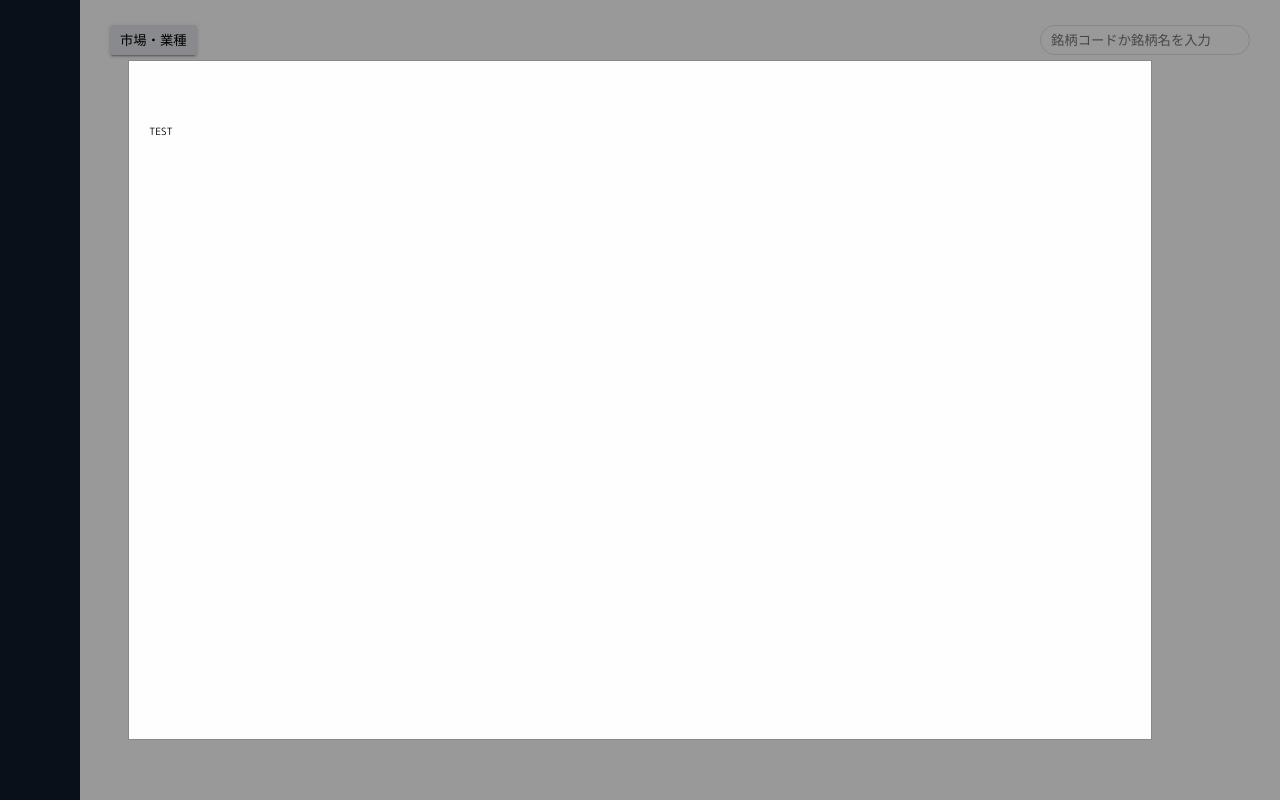
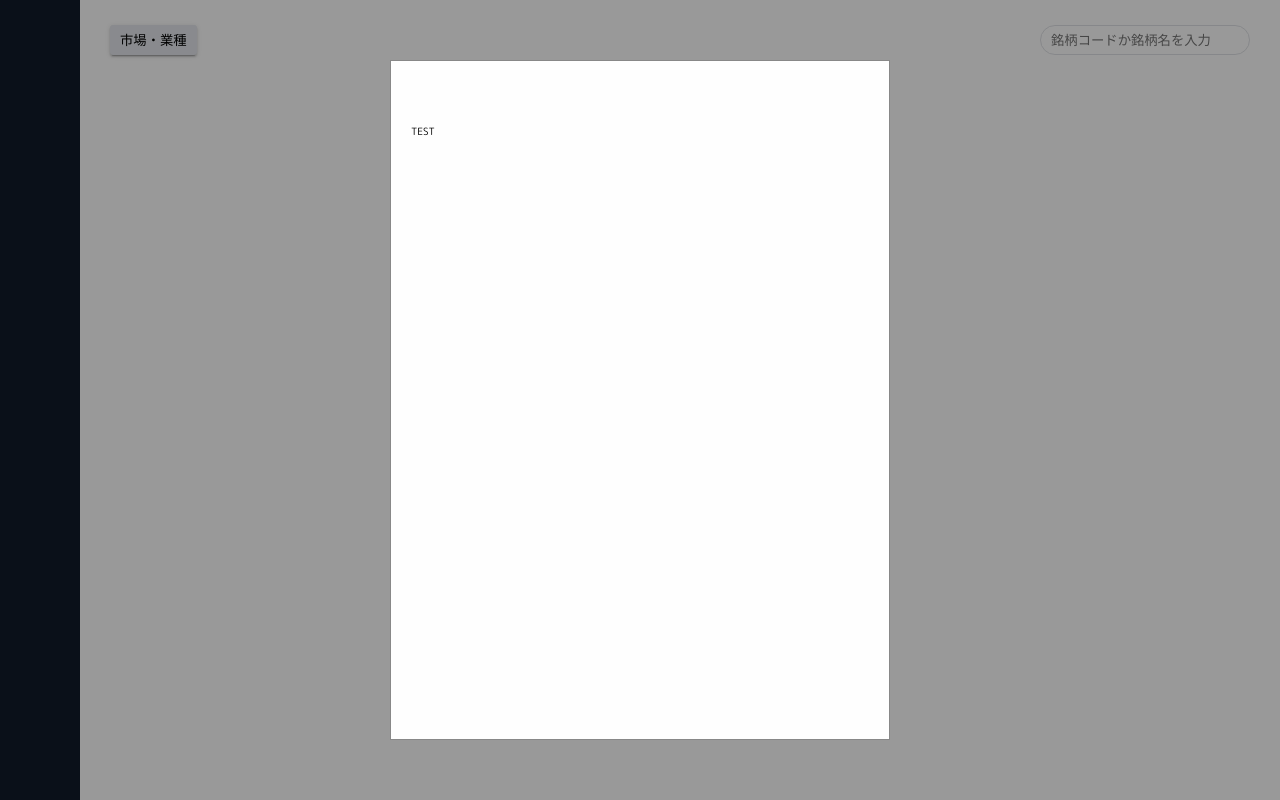
Before and after one commit to tomohiro3/kabunseki-frontend, a Next.js app: page /search in a window 1280 px wide. Both pictures are taken after a click on the button "市場・業種". Built offline with nearby package versions, Linux system fonts and the light colour scheme.

Commit message:
Restructured Modal related components

```diff
--- a/components/atoms/Modal.tsx
+++ /dev/null
@@ -1,37 +0,0 @@
-import React from "react";
-import styled from "styled-components";
-import { ModalProps } from "../../types/atoms";
-import { mobile, navWidth } from "../../constants/length";
-
-export const Modal: React.FC<ModalProps> = props => props.open ? <StyledModal role="presentation" {...props} /> : null;
-export const ModalContent: React.FC = props => <StyledModalContent {...props} />;
-
-const StyledModal = styled.div`
-  position: fixed;
-  z-index: 1;
-  left: 0;
-  top: 0;
-  width: 100%;
-  height: 100%;
-  background-color: rgb(0,0,0);
-  background-color: rgba(0,0,0,0.4);
-  overflow: auto;
-`
-const StyledModalContent = styled.div`
-  position: absolute;
-  top: 50%;
-  left: 50%;
-  transform: translateX(-50%) translateY(-50%);
-  background-color: #fefefe;
-  padding: 20px;
-  border: 1px solid #888;
-  width: 80%;
-  height: 85%;
-
-  @media only screen and (max-width: ${mobile}) {
-    top: 30%;
-    transform: translateX(-50%) translateY(-30%);
-    padding: 10px;
-    height: 80%;
-  }
-`
--- a/components/molecules/IconButton.tsx
+++ b/components/molecules/IconButton.tsx
@@ -5,7 +5,7 @@ import { IconButtonProps } from "../../types/molecules";
 
 export const SmallIconButton: React.FC<IconButtonProps> = (props) => {
   return (
-    <BaseButton onClick={props.onClick}>
+    <BaseButton onClick={props.onClick} id={props.buttonId} { ...props }>
       <SmallIcon role="button" { ...props }/>
     </BaseButton>
   );
@@ -13,7 +13,7 @@ export const SmallIconButton: React.FC<IconButtonProps> = (props) => {
 
 export const MediumIconButton: React.FC<IconButtonProps> = (props) => {
   return (
-    <BaseButton onClick={props.onClick}>
+    <BaseButton onClick={props.onClick} id={props.buttonId} { ...props }>
       <MediumIcon role="button" { ...props }/>
     </BaseButton>
   );
--- /dev/null
+++ b/components/molecules/Modal.tsx
@@ -0,0 +1,52 @@
+import React from "react";
+import styled from "styled-components";
+import { ModalProps } from "../../types/molecules";
+import { mobile } from "../../constants/length";
+
+export const Modal: React.FC<ModalProps> = props => props.open ? (
+  <StyledModal role="presentation" id={props.id}>
+    <ModalBackDrop onClick={props.onClick}/>
+    {props.children}
+  </StyledModal>
+ ) : null;
+const ModalBackDrop: React.FC<React.HTMLAttributes<HTMLElement>> = props => <StyledModalBackdrop  aria-hidden="true" onClick={props.onClick} />;
+
+export const ModalContentBase: React.FC = props => <StyledModalContent {...props} />;
+
+const StyledModal = styled.div`
+  position: fixed;
+  z-index: 1000;
+  left: 0;
+  top: 0;
+  width: 100%;
+  height: 100%;
+  background-color: rgb(0,0,0);
+  background-color: rgba(0,0,0,0.4);
+  overflow: auto;
+`
+const StyledModalBackdrop = styled.div`
+  position: fixed;
+  z-index: -1;
+  top: 0px;
+  right: 0px;
+  bottom: 0px;
+  left: 0px;
+`
+const StyledModalContent = styled.div`
+  position: absolute;
+  top: 50%;
+  left: 50%;
+  transform: translateX(-50%) translateY(-50%);
+  background-color: #fefefe;
+  padding: 20px;
+  border: 1px solid #888;
+  max-width: 80%;
+  max-height: 85%;
+
+  @media only screen and (max-width: ${mobile}) {
+    /* top: 30%;
+    transform: translateX(-50%) translateY(-30%); */
+    padding: 10px;
+    max-height: 80%;
+  }
+`
--- a/components/organisms/SearchCategoryModal.tsx
+++ b/components/organisms/SearchCategoryModal.tsx
@@ -1,16 +1,16 @@
 import React from "react";
 import styled from "styled-components";
-import { Modal, ModalContent } from "../atoms/Modal";
+import { Modal, ModalContentBase } from "../molecules/Modal";
 import { MediumIconButton } from "../molecules/IconButton";
-import { SearchCategoryModalProps } from "../../types/organisms";
+import { ModalProps } from "../../types/molecules";
 
-export const SearchCategoryModal: React.FC<SearchCategoryModalProps> = props => {
+export const SearchCategoryModal: React.FC<ModalProps> = props => {
   return (
-    <Modal open={props.open}>
+    <Modal {...props} >
       <ModalContent>
-        <ModalButtonWrapper>
-          <MediumIconButton iconName="icon-times" onClick={props.onClick} />
-        </ModalButtonWrapper>
+        <StyledTimesButtonWrapper>
+          <MediumIconButton iconName="icon-times" id={props.buttonId} onClick={props.onClick} />
+        </StyledTimesButtonWrapper>
         <div>
           TEST
         </div>
@@ -19,9 +19,13 @@ export const SearchCategoryModal: React.FC<SearchCategoryModalProps> = props =>
   )
 }
 
-const ModalButtonWrapper = styled.div`
+const StyledTimesButtonWrapper = styled.div`
   display: flex;
   justify-content: flex-end;
   align-items: center;
   width: 100%;
 `
+const ModalContent = styled(ModalContentBase)`
+  width: 500px;
+  height: 700px;
+`
--- a/pages/search/index.tsx
+++ b/pages/search/index.tsx
@@ -18,7 +18,7 @@ export default function Search() {
           }}
         />
       </div>
-      <SearchCategoryModal onClick={() => setModalOpen(!modalOpen)} open={modalOpen} />
+      <SearchCategoryModal id="search-modal" buttonId="search-modal-close" onClick={() => setModalOpen(!modalOpen)} open={modalOpen} />
     </>
       // <h1>市場</h1>
       // <p>東1</p>
--- a/types/atoms/index.ts
+++ b/types/atoms/index.ts
@@ -1,5 +1,5 @@
 export type ListProps = { flex?: boolean; row?: boolean, };
-export type SvgProps = { width?: string, height?: string, fill?: string, role ?: string, };
+export type SvgProps = { fill?: string, role ?: string, };
 export type IconProps = SvgProps & { iconName?: string, wh?: string, primary?: boolean, };
 // Need to make button get basic html attributes for onClick
 // Need to inherit the type below, otherwise onClick won't work
@@ -7,4 +7,3 @@ export type IconProps = SvgProps & { iconName?: string, wh?: string, primary?: b
 export type ButtonProps = React.ButtonHTMLAttributes<HTMLElement> & { bgColor ?: string, r ?: number, hasShadow?: boolean, primary ?: boolean, buttonId ?: string, };
 // Need to inherit the type below, otherwise type property won't work
 export type InputProps = React.InputHTMLAttributes<HTMLInputElement>;
-export type ModalProps = { open: boolean };
--- a/types/molecules/index.ts
+++ b/types/molecules/index.ts
@@ -1,3 +1,4 @@
 import { IconProps, ButtonProps } from "../atoms";
 
 export type IconButtonProps = IconProps & ButtonProps;
+export type ModalProps = IconButtonProps & { open: boolean, };
--- a/types/organisms/index.ts
+++ b/types/organisms/index.ts
@@ -1,5 +1,4 @@
-import { InputProps, ModalProps } from "../atoms";
+import { InputProps } from "../atoms";
 import { IconButtonProps } from "../molecules";
 
 export type SearchBarProps = InputProps & IconButtonProps;
-export type SearchCategoryModalProps = IconButtonProps & ModalProps;
```
